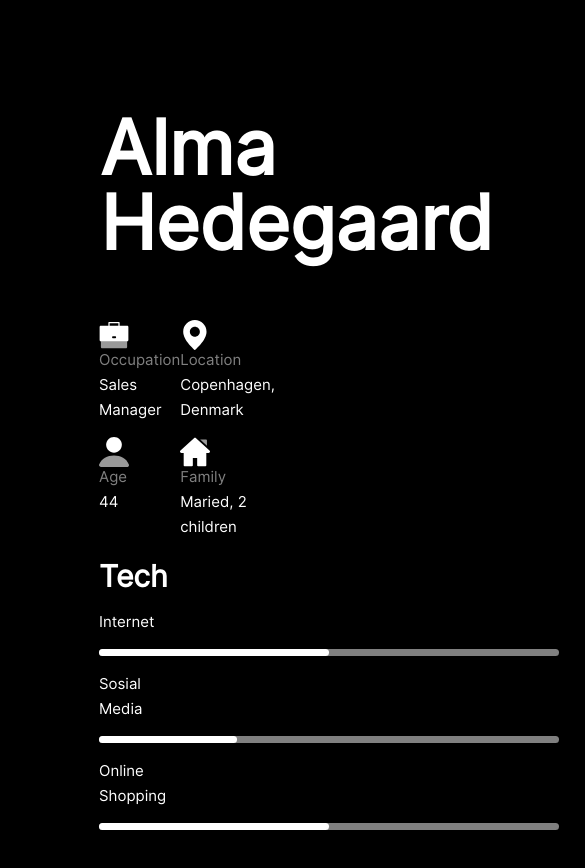
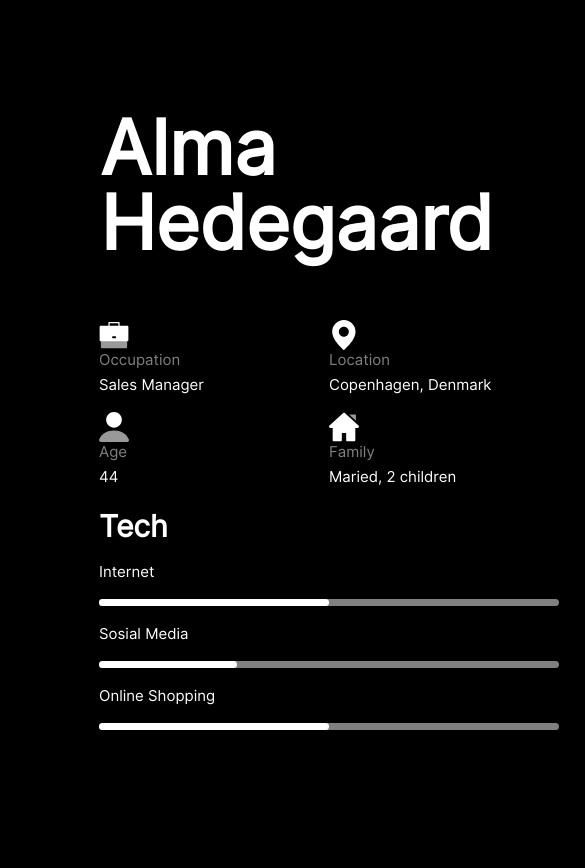
Before and after one commit to juliekott/frontend-everyday, a plain HTML site: page task1/index.html in a window 390 px wide. Shown: the top 868 px of the page, 585 px wide, since content can reach past the window. After the commit the page ends 844 px from the top, so only its background shows below. Drawn offline with Linux system fonts and the light colour scheme.

Commit message:
add media query for iphone12

```diff
--- a/task1/style.css
+++ b/task1/style.css
@@ -1,4 +1,3 @@
-@media only screen {
 body {
 	background: black;
 	color: white;
@@ -145,8 +144,12 @@ src: url("fonts/Inter-Regular.otf") format("truetype");
 font-style: normal;
 font-weight: normal;
 }
-}
 
+
+@media only screen
+    and (device-width: 390px)
+    and (device-height: 844px)
+    and (-webkit-device-pixel-ratio: 3) {
 .about {
 		display: flex;
 		flex-direction: column;
@@ -181,3 +184,4 @@ font-weight: normal;
 		top: 320px;
 		border-color: red;
 }
+}
```
